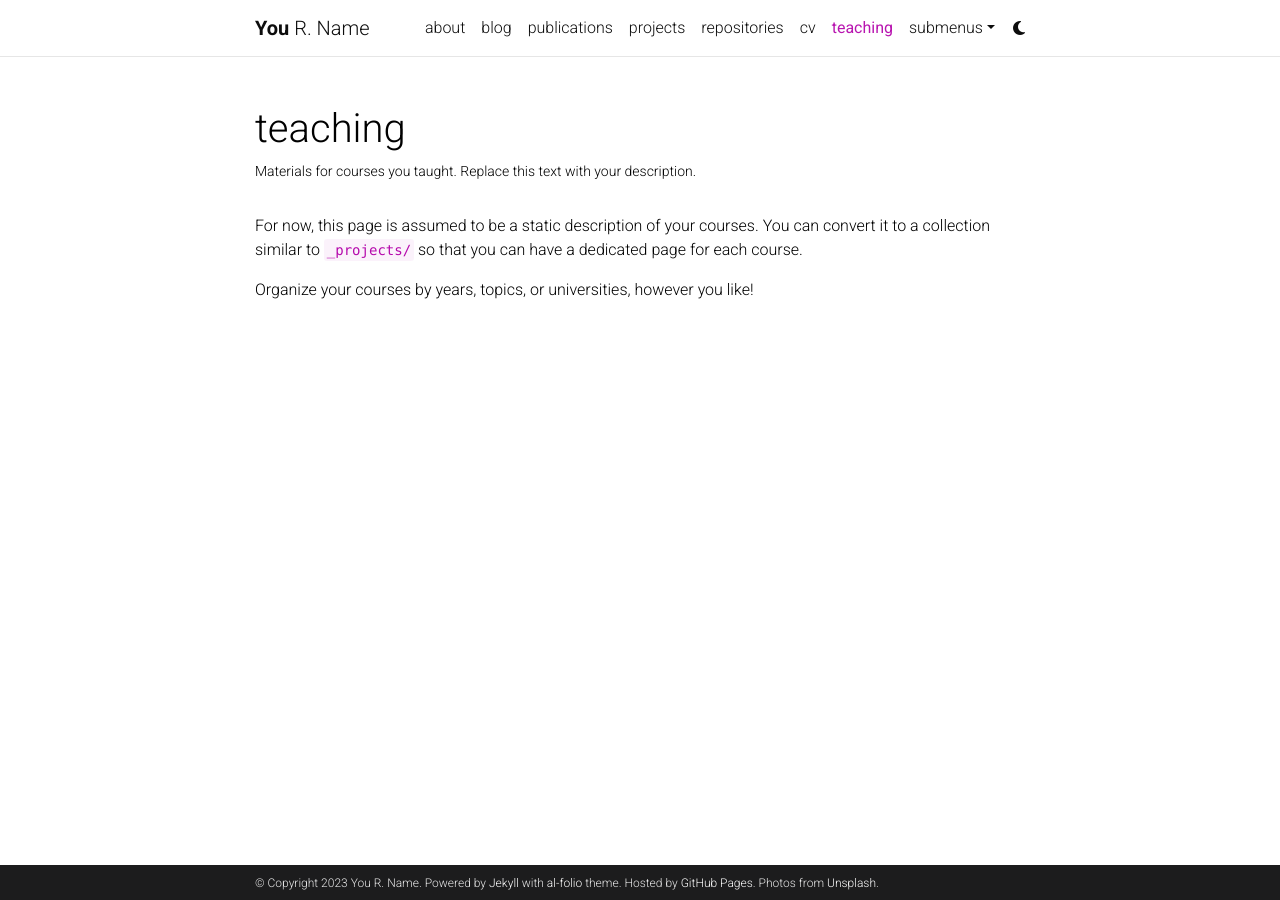
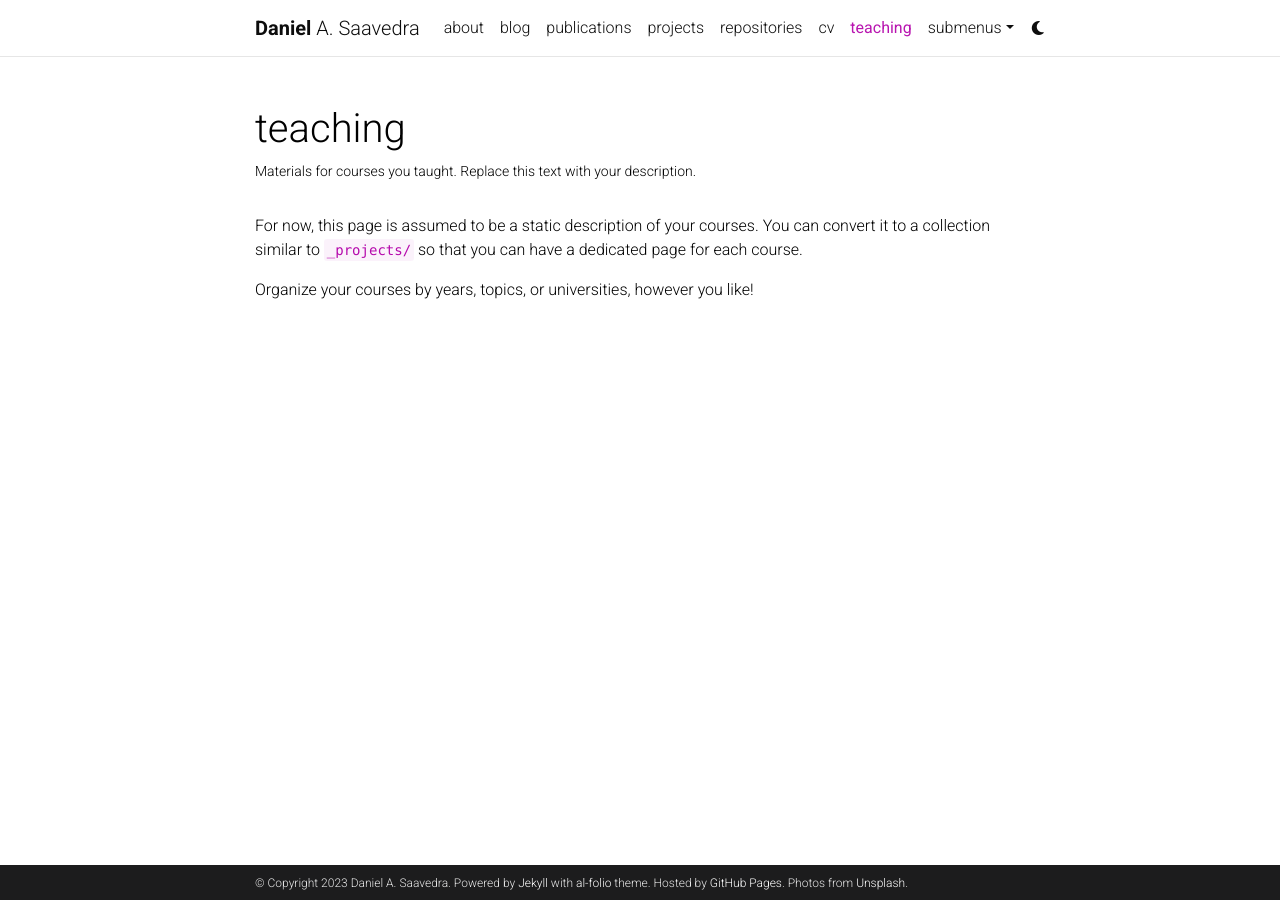
Before and after one commit to dlsaavedra/Web_Site, a Jekyll site: the page built from _pages/teaching.md, in a window 1280 px wide. Built offline with Jekyll 4.4.1, drawn with Linux system fonts in a browser that asks for light colours; comment, search, counter and statistics services are not loaded; a style sheet for code colours, icons or effects is not loaded.

Commit message:
Update _config.yml

```diff
--- a/_config.yml
+++ b/_config.yml
@@ -3,10 +3,10 @@
 # -----------------------------------------------------------------------------
 
 title: blank # the website title (if blank, full name will be used instead)
-first_name: You
-middle_name: R.
-last_name: Name
-email: you@example.com
+first_name: Daniel
+middle_name: A.
+last_name: Saavedra
+email: dlsaavedra@uc.cl
 description: > # the ">" symbol means to ignore newlines until "footer_text:"
   A simple, whitespace theme for academics. Based on [*folio](https://github.com/bogoli/-folio) design.
 footer_text: >
@@ -19,7 +19,7 @@
 icon: ⚛️  # the emoji used as the favicon (alternatively, provide image name in /assets/img/)
 
 url: https://dlsaavedra.github.io # the base hostname & protocol for your site
-baseurl: /Web_Site/ # the subpath of your site, e.g. /blog/
+baseurl:  # the subpath of your site, e.g. /blog/
 last_updated: false # set to true if you want to display last updated in the footer
 impressum_path:  # set to path to include impressum link in the footer, use the same path as permalink in a page, helps to conform with EU GDPR
 
```
